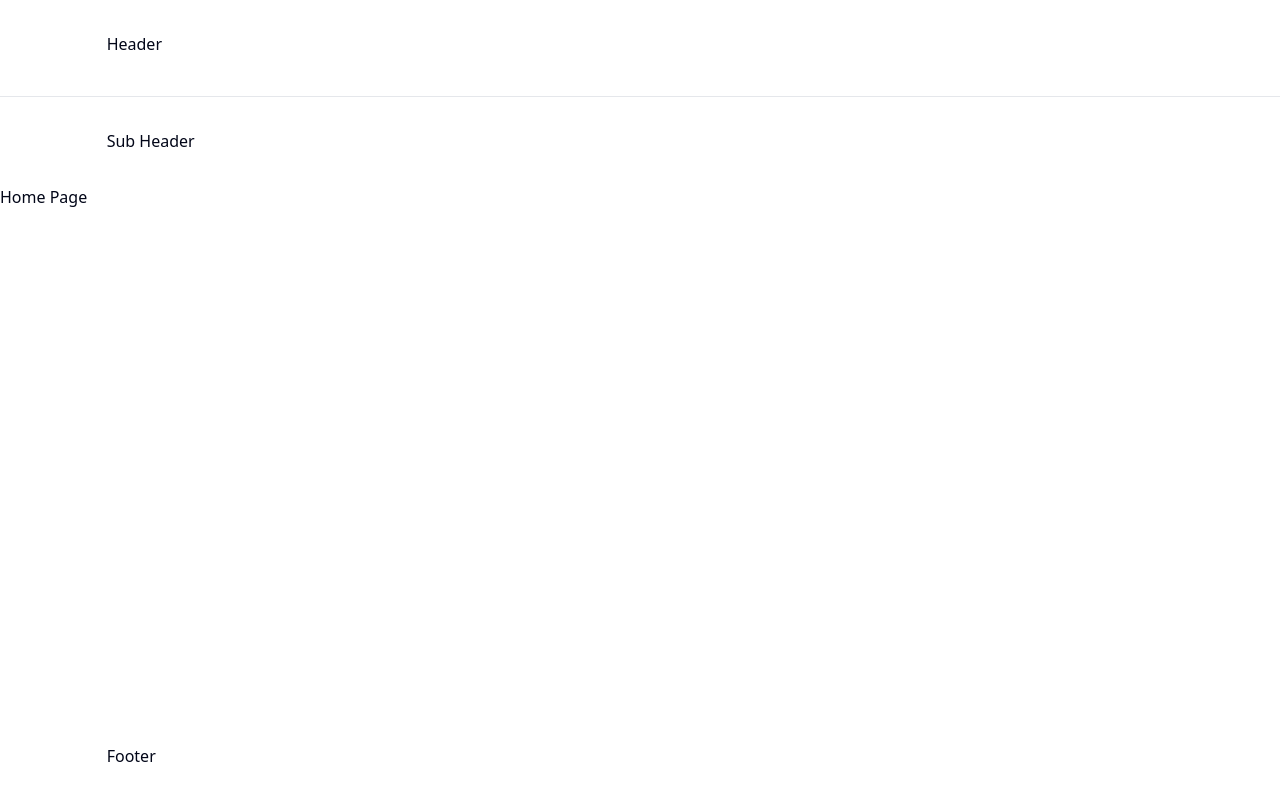
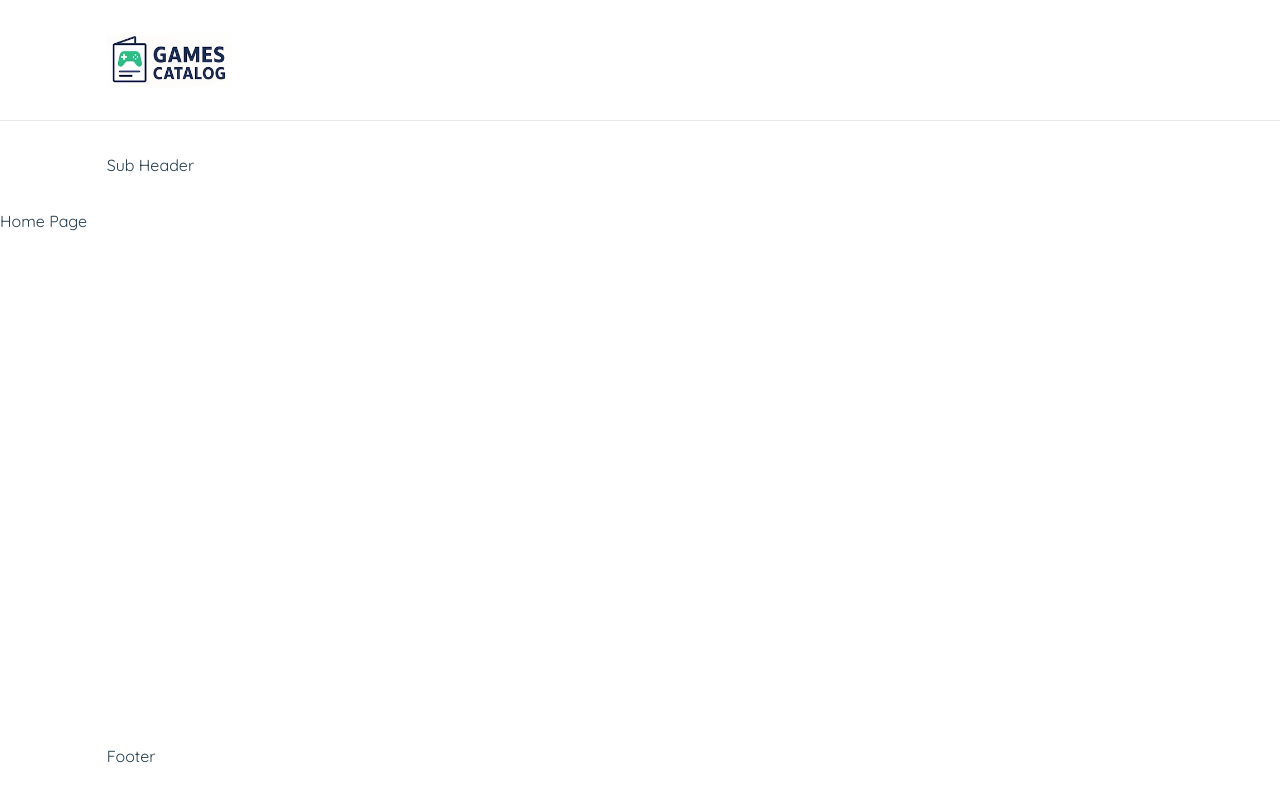
Before and after one commit to Hens94/game-catalog, a Next.js app: page / in a window 1280 px wide. Built offline with nearby package versions, Linux system fonts and the light colour scheme.

Commit message:
refactor: Separate header and subheader and use their own components

```diff
--- a/src/app/layout.tsx
+++ b/src/app/layout.tsx
@@ -1,8 +1,10 @@
 import type { Metadata } from "next";
 import "@/styles/globals.css";
-import Header from "@/components/layout/Header";
+import Header from "@/components/layout/header/HeaderWrapper";
 import Footer from "@/components/layout/Footer";
 import Main from "@/components/layout/Main";
+import { Quicksand } from "next/font/google";
+import { cn } from "@/utils/twUtils";
 
 export const metadata: Metadata = {
   title: "Game Catalog",
@@ -13,10 +15,21 @@ type RootLayoutProps = {
   children: React.ReactNode;
 };
 
+const quicksand = Quicksand({
+  subsets: ["latin"],
+  weight: ["400", "500", "700"],
+  display: "swap",
+});
+
 const RootLayout = ({ children }: Readonly<RootLayoutProps>) => {
   return (
     <html lang="es">
-      <body className="grid grid-rows-layout grid-cols-1 gap-y-4 min-h-screen">
+      <body
+        className={cn(
+          "grid grid-rows-layout grid-cols-1 gap-y-4 min-h-screen font-sans",
+          quicksand.className
+        )}
+      >
         <Header />
         <Main>{children}</Main>
         <Footer />
--- a/src/components/layout/Header.tsx
+++ /dev/null
@@ -1,15 +0,0 @@
-const Header = () => {
-  return (
-    <>
-      <header className="flex flex-col items-center gap-y-2">
-        <div className="w-10/12 py-8">Header</div>
-        <hr className="w-full border-gray-200" />
-      </header>
-      <header className="sticky top-0 bg-white z-10 flex flex-row justify-center">
-        <div className="w-10/12 py-4">Sub Header</div>
-      </header>
-    </>
-  );
-};
-
-export default Header;
--- /dev/null
+++ b/src/components/layout/header/HeaderWrapper.tsx
@@ -0,0 +1,13 @@
+import MainHeader from "./MainHeader";
+import SubHeader from "./SubHeader";
+
+const HeaderWrapper = () => {
+  return (
+    <>
+      <MainHeader />
+      <SubHeader />
+    </>
+  );
+};
+
+export default HeaderWrapper;
--- /dev/null
+++ b/src/components/layout/header/MainHeader.tsx
@@ -0,0 +1,21 @@
+import Image from "next/image";
+import logo from "@/assets/images/logo.webp";
+
+const MainHeader = () => {
+  return (
+    <header className="flex flex-col items-center">
+      <div className="w-10/12 py-8 flex gap-x-4">
+        <Image
+          src={logo}
+          className="h-14 w-auto"
+          alt="logo"
+          width={120}
+          height={54}
+        />
+      </div>
+      <hr className="w-full border-gray-200" />
+    </header>
+  );
+};
+
+export default MainHeader;
--- /dev/null
+++ b/src/components/layout/header/SubHeader.tsx
@@ -0,0 +1,9 @@
+const SubHeader = () => {
+  return (
+    <header className="sticky top-0 bg-white z-10 flex flex-row justify-center">
+      <div className="w-10/12 py-4">Sub Header</div>
+    </header>
+  );
+};
+
+export default SubHeader;
--- a/src/styles/globals.css
+++ b/src/styles/globals.css
@@ -51,14 +51,14 @@
   --card-foreground: oklch(0.129 0.042 264.695);
   --popover: oklch(1 0 0);
   --popover-foreground: oklch(0.129 0.042 264.695);
-  --primary: oklch(0.208 0.042 265.755);
-  --primary-foreground: oklch(0.984 0.003 247.858);
-  --secondary: oklch(0.968 0.007 247.896);
-  --secondary-foreground: oklch(0.208 0.042 265.755);
-  --muted: oklch(0.968 0.007 247.896);
+  --primary: oklch(0.6969 0.138 159.24);
+  --primary-foreground: oklch(0.98 0.01 159.24);
+  --secondary: oklch(0.3481 0.0422 240.4);
+  --secondary-foreground: oklch(0.98 0.01 240.4);
+  --muted: oklch(0.3481 0.0422 240.4);
   --muted-foreground: oklch(0.554 0.046 257.417);
-  --accent: oklch(0.968 0.007 247.896);
-  --accent-foreground: oklch(0.208 0.042 265.755);
+  --accent: oklch(0.3481 0.0422 240.4);
+  --accent-foreground: oklch(0.98 0.01 240.4);
   --destructive: oklch(0.577 0.245 27.325);
   --border: oklch(0.929 0.013 255.508);
   --input: oklch(0.929 0.013 255.508);
@@ -70,10 +70,10 @@
   --chart-5: oklch(0.769 0.188 70.08);
   --sidebar: oklch(0.984 0.003 247.858);
   --sidebar-foreground: oklch(0.129 0.042 264.695);
-  --sidebar-primary: oklch(0.208 0.042 265.755);
-  --sidebar-primary-foreground: oklch(0.984 0.003 247.858);
-  --sidebar-accent: oklch(0.968 0.007 247.896);
-  --sidebar-accent-foreground: oklch(0.208 0.042 265.755);
+  --sidebar-primary: oklch(0.6969 0.138 159.24);
+  --sidebar-primary-foreground: oklch(0.98 0.01 159.24);
+  --sidebar-accent: oklch(0.3481 0.0422 240.4);
+  --sidebar-accent-foreground: oklch(0.98 0.01 240.4);
   --sidebar-border: oklch(0.929 0.013 255.508);
   --sidebar-ring: oklch(0.704 0.04 256.788);
 }
@@ -81,18 +81,18 @@
 .dark {
   --background: oklch(0.129 0.042 264.695);
   --foreground: oklch(0.984 0.003 247.858);
-  --card: oklch(0.208 0.042 265.755);
-  --card-foreground: oklch(0.984 0.003 247.858);
-  --popover: oklch(0.208 0.042 265.755);
-  --popover-foreground: oklch(0.984 0.003 247.858);
+  --card: oklch(0.6969 0.138 159.24);
+  --card-foreground: oklch(0.98 0.01 159.24);
+  --popover: oklch(0.6969 0.138 159.24);
+  --popover-foreground: oklch(0.98 0.01 159.24);
   --primary: oklch(0.929 0.013 255.508);
-  --primary-foreground: oklch(0.208 0.042 265.755);
-  --secondary: oklch(0.279 0.041 260.031);
-  --secondary-foreground: oklch(0.984 0.003 247.858);
-  --muted: oklch(0.279 0.041 260.031);
+  --primary-foreground: oklch(0.6969 0.138 159.24);
+  --secondary: oklch(0.3481 0.0422 240.4);
+  --secondary-foreground: oklch(0.98 0.01 240.4);
+  --muted: oklch(0.3481 0.0422 240.4);
   --muted-foreground: oklch(0.704 0.04 256.788);
-  --accent: oklch(0.279 0.041 260.031);
-  --accent-foreground: oklch(0.984 0.003 247.858);
+  --accent: oklch(0.3481 0.0422 240.4);
+  --accent-foreground: oklch(0.98 0.01 240.4);
   --destructive: oklch(0.704 0.191 22.216);
   --border: oklch(1 0 0 / 10%);
   --input: oklch(1 0 0 / 15%);
@@ -102,18 +102,20 @@
   --chart-3: oklch(0.769 0.188 70.08);
   --chart-4: oklch(0.627 0.265 303.9);
   --chart-5: oklch(0.645 0.246 16.439);
-  --sidebar: oklch(0.208 0.042 265.755);
-  --sidebar-foreground: oklch(0.984 0.003 247.858);
+  --sidebar: oklch(0.6969 0.138 159.24);
+  --sidebar-foreground: oklch(0.98 0.01 159.24);
   --sidebar-primary: oklch(0.488 0.243 264.376);
-  --sidebar-primary-foreground: oklch(0.984 0.003 247.858);
-  --sidebar-accent: oklch(0.279 0.041 260.031);
-  --sidebar-accent-foreground: oklch(0.984 0.003 247.858);
+  --sidebar-primary-foreground: oklch(0.98 0.01 159.24);
+  --sidebar-accent: oklch(0.3481 0.0422 240.4);
+  --sidebar-accent-foreground: oklch(0.98 0.01 240.4);
   --sidebar-border: oklch(1 0 0 / 10%);
   --sidebar-ring: oklch(0.551 0.027 264.364);
 }
 
 @layer base {
   * {
+    color: var(--secondary);
+    font-family: 'Quicksand', sans-serif;
     @apply border-border outline-ring/50;
   }
   body {
```
